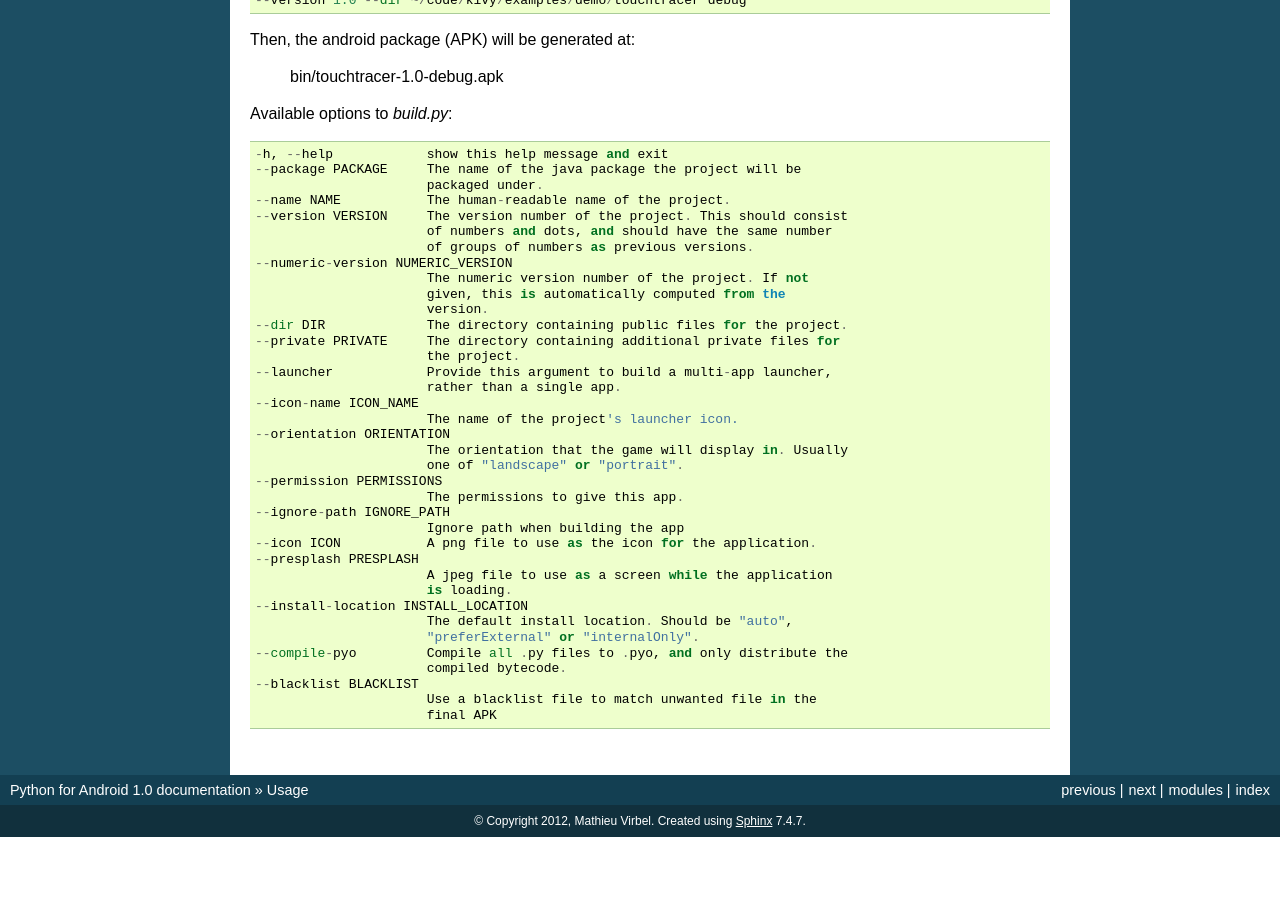
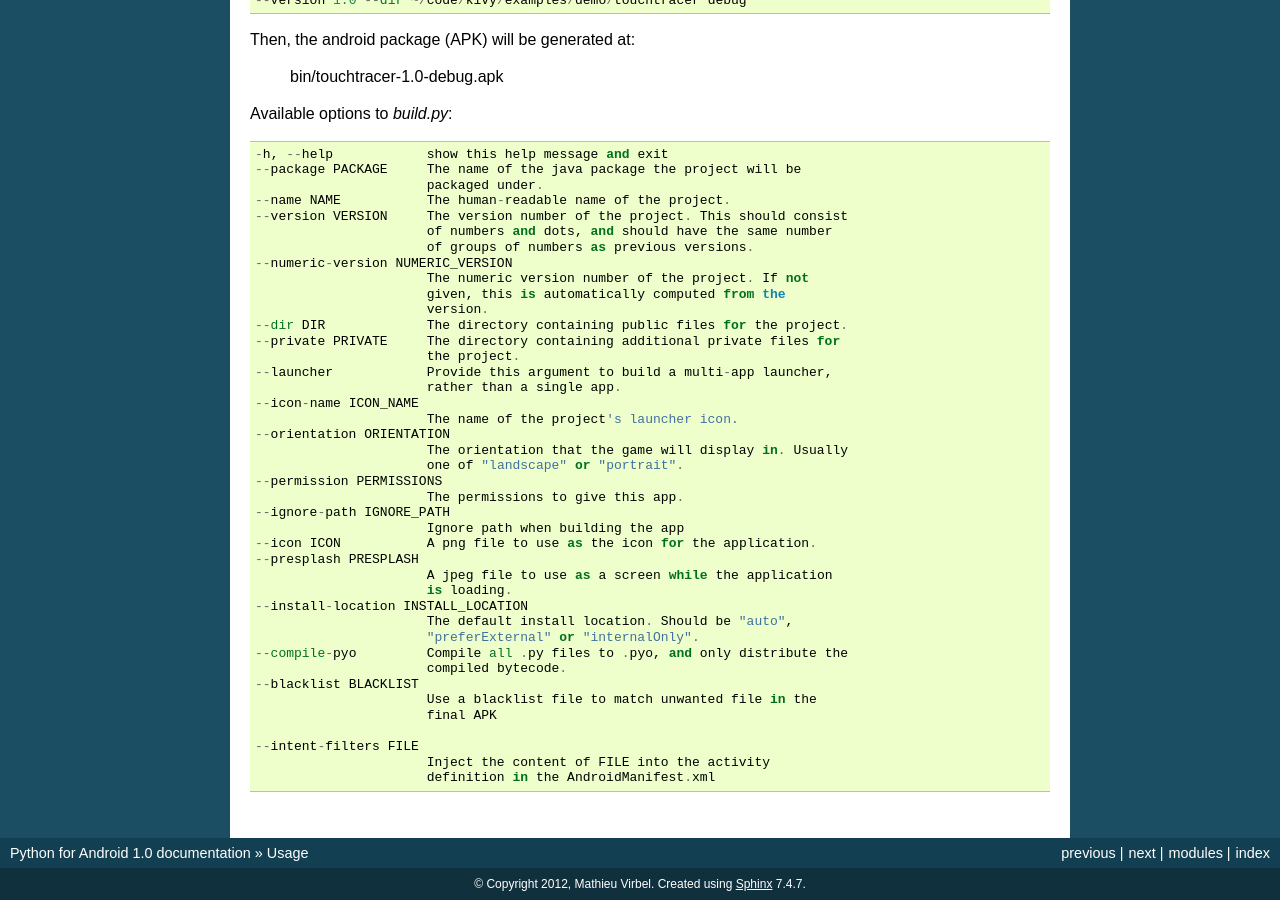
Before and after one commit to kivy/python-for-android, a Sphinx documentation site: the page built from docs/source/usage.rst, in a window 1280 px wide and 900 px high, scrolled down 729 px. Built offline with Sphinx 7.4.7, drawn with Linux system fonts in a browser that asks for light colours; before the commit the page ends 1566 px from its top, so only the background shows below that.

Commit message:
change intent_filters to intent-filters for consistency
add documentation for intent-filters in usage.rst

```diff
--- a/docs/source/usage.rst
+++ b/docs/source/usage.rst
@@ -80,3 +80,7 @@ Available options to `build.py`::
     --blacklist BLACKLIST
                           Use a blacklist file to match unwanted file in the
                           final APK
+
+    --intent-filters FILE
+                          Inject the content of FILE into the activity
+                          definition in the AndroidManifest.xml
```
Also changed, not shown: 1 other file.
